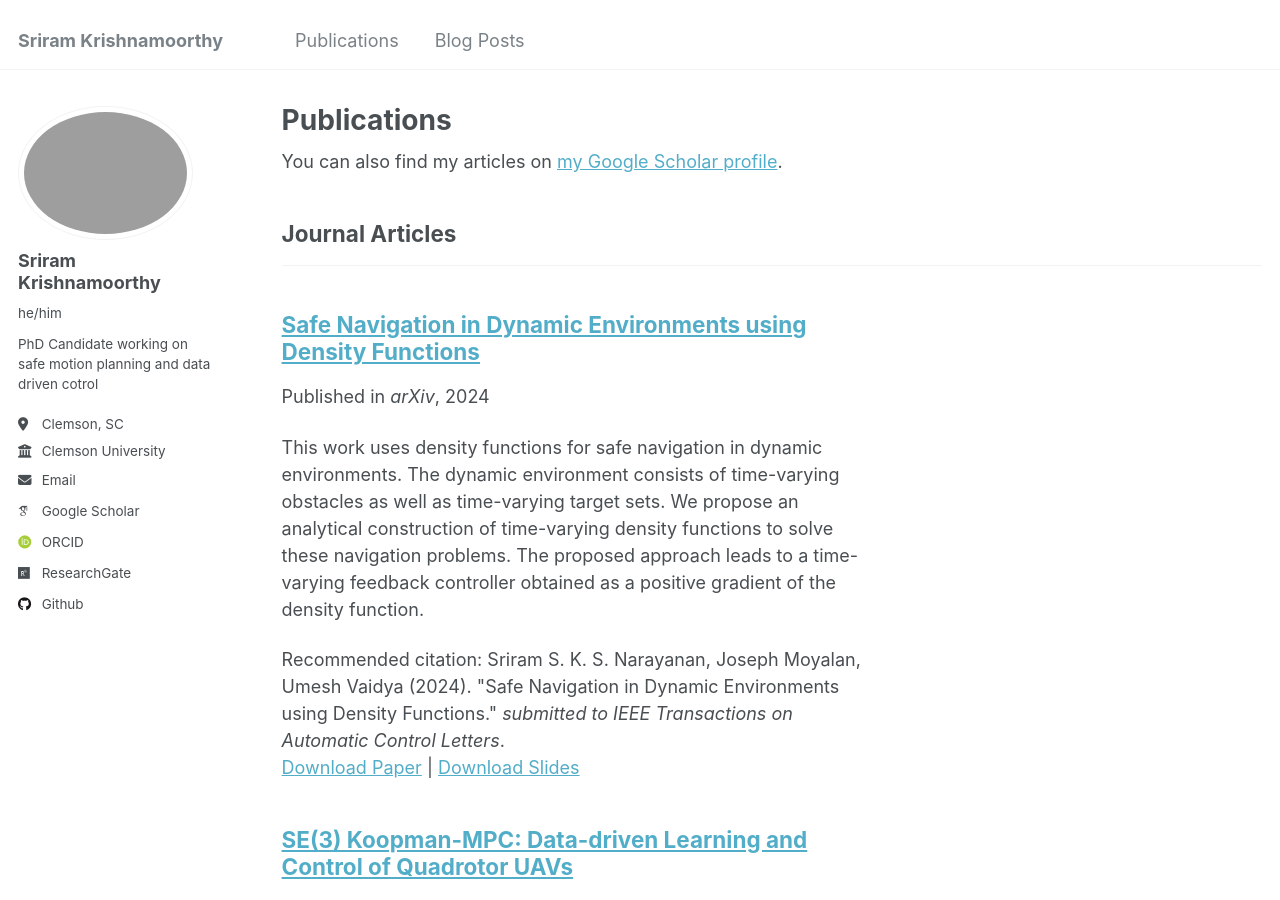
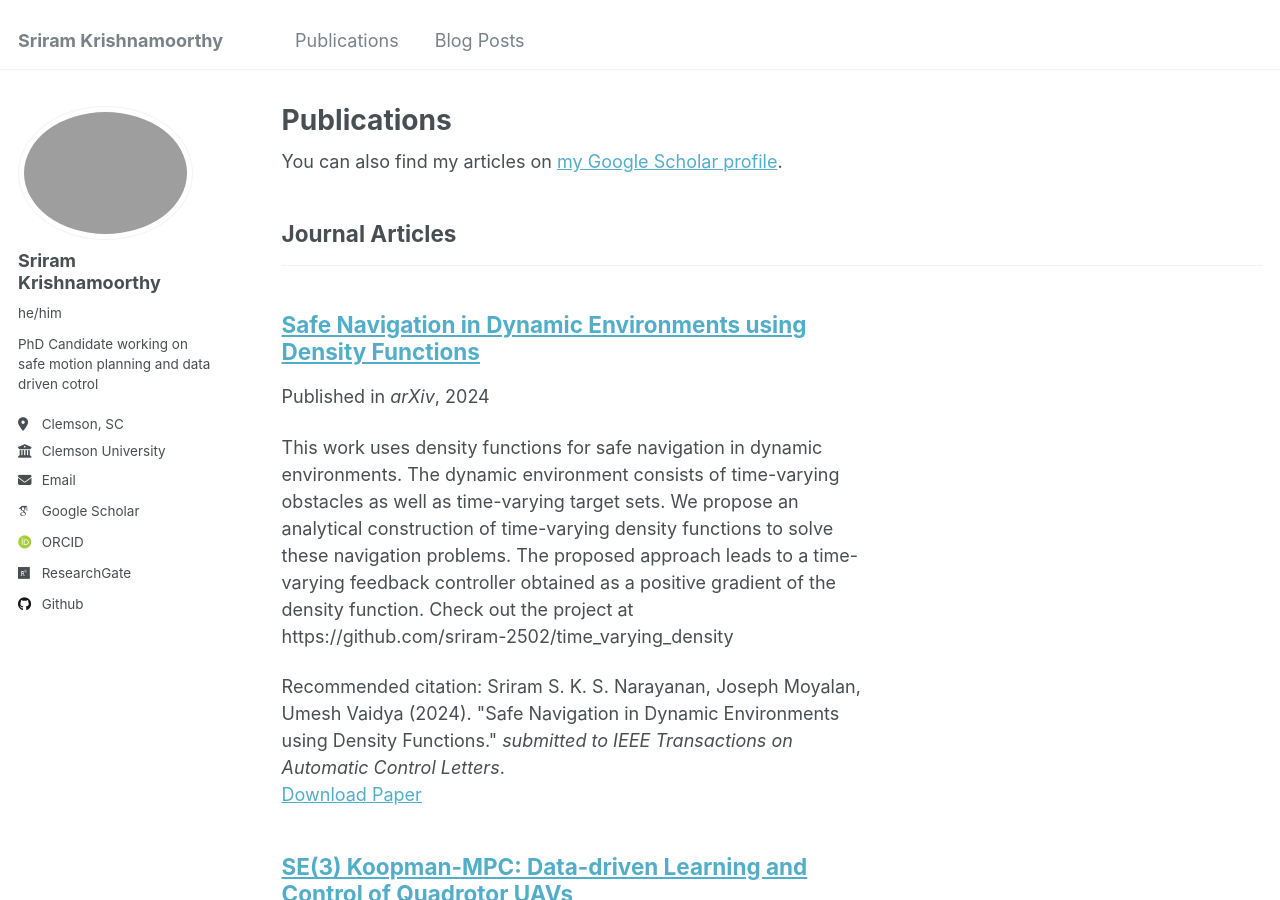
Before and after one commit to sriram-2502/sriram-2502.github.io, a Jekyll site: the page built from _pages/publications.html, in a window 1280 px wide and 900 px high. Built offline with Jekyll 4.4.1, drawn with Linux system fonts in a browser that asks for light colours; some web fonts are replaced.

Commit message:
updated links

```diff
--- a/_publications/2010-10-01-paper-title-number-2.md
+++ b/_publications/2010-10-01-paper-title-number-2.md
@@ -3,10 +3,10 @@
 collection: publications
 category: manuscripts
 permalink: /publication/2024-11-19-dynamic-safe-navigation-density-functions
-excerpt: 'This work uses density functions for safe navigation in dynamic environments. The dynamic environment consists of time-varying obstacles as well as time-varying target sets. We propose an analytical construction of time-varying density functions to solve these navigation problems. The proposed approach leads to a time-varying feedback controller obtained as a positive gradient of the density function.'
+excerpt: 'This work uses density functions for safe navigation in dynamic environments. The dynamic environment consists of time-varying obstacles as well as time-varying target sets. We propose an analytical construction of time-varying density functions to solve these navigation problems. The proposed approach leads to a time-varying feedback controller obtained as a positive gradient of the density function. Check out the project at https://github.com/sriram-2502/time_varying_density'
 date: 2024-11-19
 venue: 'arXiv'
-slidesurl: 'https://github.com/sriram-2502/time_varying_density'
+# slidesurl: ''
 paperurl: 'https://arxiv.org/abs/2411.12206'
 citation: 'Sriram S. K. S. Narayanan, Joseph Moyalan, Umesh Vaidya (2024). "Safe Navigation in Dynamic Environments using Density Functions." <i> submitted to IEEE Transactions on Automatic Control Letters</i>.'
 ---
```
